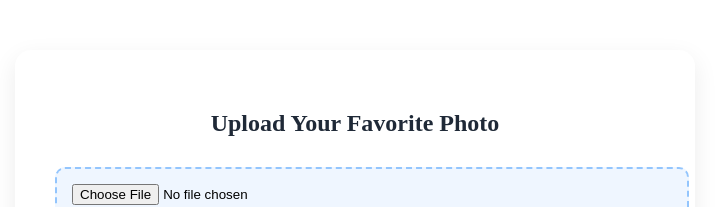
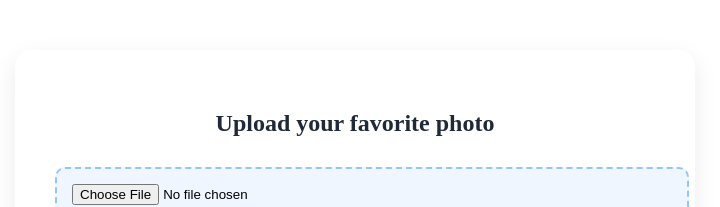
Before and after one commit to sanjana48455/Mini-MERN-project, a React app in the folder Frontend/: page /create-post in a window 1280 px wide. Shown: the top 207 px of the page, without its empty margins (285-1005 px from the left). Built offline with nearby package versions, Linux system fonts and the light colour scheme; the HTML template or start-up script is replaced by a standard one.

Commit message:
Update upload photo heading

```diff
--- a/Frontend/src/pages/CreatePost.jsx
+++ b/Frontend/src/pages/CreatePost.jsx
@@ -27,7 +27,7 @@ const CreatePost = () => {
     return (
         <section className='create-post-section'>
 
-            <h1>Upload Your Favorite Photo</h1>
+            <h1>Upload your favorite photo</h1>
 
             <form onSubmit={handleSubmit}>
 
```
